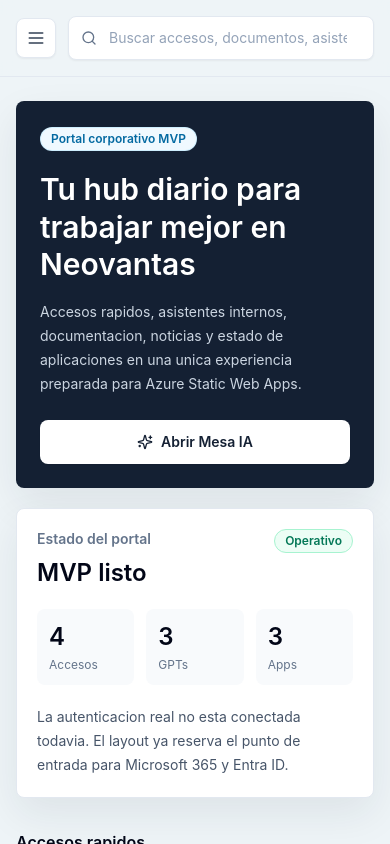
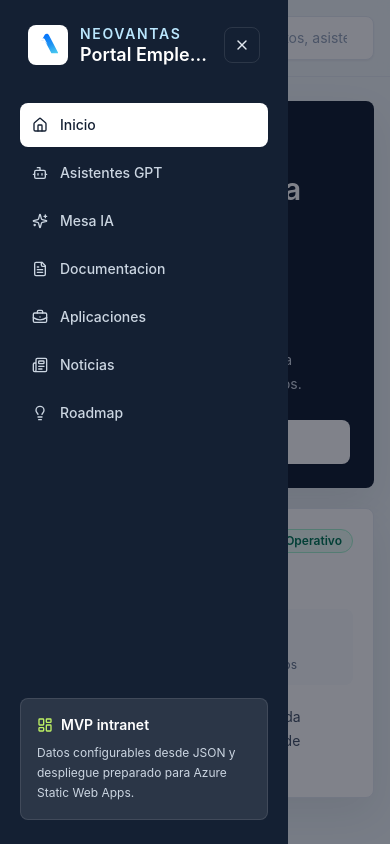
Before and after one commit to NeovantasAdvanced/Intranet, a React (Vite) app: page / in a window 390 px wide. Both pictures are taken after a click on the button "Abrir menu". Shown: the top 844 px of the page. Built offline with nearby package versions, Linux system fonts and the light colour scheme.

Commit message:
Add search and mobile navigation

```diff
--- a/src/components/layout/AppLayout.tsx
+++ b/src/components/layout/AppLayout.tsx
@@ -1,4 +1,5 @@
 import { useState, type ReactNode } from 'react';
+import { PortalSearchProvider } from '../../context/PortalSearchContext';
 import { Header } from './Header';
 import { Sidebar } from './Sidebar';
 
@@ -8,20 +9,45 @@
 
 export function AppLayout({ children }: AppLayoutProps) {
   const [searchValue, setSearchValue] = useState('');
+  const [mobileMenuOpen, setMobileMenuOpen] = useState(false);
 
   return (
+    <PortalSearchProvider searchValue={searchValue} setSearchValue={setSearchValue}>
       <div className="min-h-screen bg-neovantas-mist text-slate-950">
         <div className="flex min-h-screen">
-        <Sidebar />
+          <Sidebar className="hidden lg:flex" />
+
+          <div
+            className={`fixed inset-0 z-40 lg:hidden ${
+              mobileMenuOpen ? '' : 'pointer-events-none'
+            }`}
+            aria-hidden={!mobileMenuOpen}
+          >
+            <button
+              type="button"
+              className={`absolute inset-0 bg-slate-950/50 transition-opacity ${
+                mobileMenuOpen ? 'opacity-100' : 'opacity-0'
+              }`}
+              aria-label="Cerrar menu"
+              onClick={() => setMobileMenuOpen(false)}
+            />
+            <Sidebar
+              className={`relative z-10 flex transition-transform duration-200 ${
+                mobileMenuOpen ? 'translate-x-0' : '-translate-x-full'
+              }`}
+              onClose={() => setMobileMenuOpen(false)}
+              onNavigate={() => setMobileMenuOpen(false)}
+            />
+          </div>
+
           <div className="flex min-w-0 flex-1 flex-col">
-          <Header searchValue={searchValue} onSearchChange={setSearchValue} />
+            <Header onMenuClick={() => setMobileMenuOpen(true)} />
             <main className="min-w-0 flex-1 px-4 py-6 md:px-8 md:py-8">
-            <div className="mx-auto w-full max-w-7xl">
-              {children}
-            </div>
+              <div className="mx-auto w-full max-w-7xl">{children}</div>
             </main>
           </div>
         </div>
       </div>
+    </PortalSearchProvider>
   );
 }
--- a/src/components/layout/Header.tsx
+++ b/src/components/layout/Header.tsx
@@ -1,12 +1,14 @@
 import { Bell, Menu, ShieldCheck, UserRound } from 'lucide-react';
+import { usePortalSearch } from '../../context/PortalSearchContext';
 import { SearchBar } from '../ui/SearchBar';
 
 type HeaderProps = {
-  searchValue: string;
-  onSearchChange: (value: string) => void;
+  onMenuClick: () => void;
 };
 
-export function Header({ searchValue, onSearchChange }: HeaderProps) {
+export function Header({ onMenuClick }: HeaderProps) {
+  const { searchValue, setSearchValue } = usePortalSearch();
+
   return (
     <header className="sticky top-0 z-20 border-b border-slate-200 bg-neovantas-mist/95 px-4 py-4 backdrop-blur md:px-8">
       <div className="flex items-center gap-3">
@@ -14,13 +16,14 @@
           type="button"
           className="focus-ring grid h-10 w-10 place-items-center rounded-lg border border-slate-200 bg-white text-slate-700 shadow-sm lg:hidden"
           aria-label="Abrir menu"
+          onClick={onMenuClick}
         >
           <Menu className="h-5 w-5" aria-hidden="true" />
         </button>
 
         <SearchBar
           value={searchValue}
-          onChange={onSearchChange}
+          onChange={setSearchValue}
           className="max-w-2xl flex-1"
           placeholder="Buscar accesos, documentos, asistentes y noticias"
         />
--- a/src/components/layout/Sidebar.tsx
+++ b/src/components/layout/Sidebar.tsx
@@ -7,6 +7,7 @@
   Lightbulb,
   Newspaper,
   Sparkles,
+  X,
 } from 'lucide-react';
 import neovantasLogo from '../../assets/neovantas-logo-mark.svg';
 
@@ -20,17 +21,36 @@
   { label: 'Roadmap', icon: Lightbulb },
 ];
 
-export function Sidebar() {
+type SidebarProps = {
+  className?: string;
+  onClose?: () => void;
+  onNavigate?: () => void;
+};
+
+export function Sidebar({ className = '', onClose, onNavigate }: SidebarProps) {
   return (
-    <aside className="hidden min-h-screen w-72 shrink-0 flex-col bg-neovantas-navy px-5 py-6 text-white lg:flex">
-      <div className="flex items-center gap-3 px-2">
-        <div className="grid h-10 w-10 place-items-center rounded-lg bg-white">
-          <img src={neovantasLogo} alt="Neovantas" className="h-7 w-7 object-contain" />
+    <aside className={`min-h-screen w-72 shrink-0 flex-col bg-neovantas-navy px-5 py-6 text-white ${className}`}>
+      <div className="flex items-center justify-between gap-3 px-2">
+        <div className="flex min-w-0 items-center gap-3">
+          <div className="grid h-10 w-10 shrink-0 place-items-center rounded-lg bg-white">
+            <img src={neovantasLogo} alt="Neovantas" className="h-7 w-7 object-contain" />
+          </div>
+          <div className="min-w-0">
+            <p className="text-sm font-semibold uppercase tracking-[0.12em] text-sky-200">Neovantas</p>
+            <h1 className="truncate text-lg font-semibold leading-tight">Portal Empleado</h1>
+          </div>
         </div>
-        <div>
-          <p className="text-sm font-semibold uppercase tracking-[0.12em] text-sky-200">Neovantas</p>
-          <h1 className="text-lg font-semibold leading-tight">Portal Empleado</h1>
-        </div>
+
+        {onClose ? (
+          <button
+            type="button"
+            className="focus-ring grid h-9 w-9 shrink-0 place-items-center rounded-lg border border-white/10 text-slate-200 hover:bg-white/10 hover:text-white"
+            aria-label="Cerrar menu"
+            onClick={onClose}
+          >
+            <X className="h-4 w-4" aria-hidden="true" />
+          </button>
+        ) : null}
       </div>
 
       <nav className="mt-9 flex flex-1 flex-col gap-1" aria-label="Navegacion principal">
@@ -41,6 +61,7 @@
             <button
               key={item.label}
               type="button"
+              onClick={onNavigate}
               className={`focus-ring flex h-11 w-full items-center gap-3 rounded-lg px-3 text-left text-sm font-medium transition ${
                 item.active
                   ? 'bg-white text-neovantas-navy shadow-sm'
--- /dev/null
+++ b/src/context/PortalSearchContext.tsx
@@ -0,0 +1,34 @@
+import { createContext, useContext, type ReactNode } from 'react';
+
+type PortalSearchContextValue = {
+  searchValue: string;
+  setSearchValue: (value: string) => void;
+};
+
+const PortalSearchContext = createContext<PortalSearchContextValue | undefined>(undefined);
+
+type PortalSearchProviderProps = PortalSearchContextValue & {
+  children: ReactNode;
+};
+
+export function PortalSearchProvider({
+  children,
+  searchValue,
+  setSearchValue,
+}: PortalSearchProviderProps) {
+  return (
+    <PortalSearchContext.Provider value={{ searchValue, setSearchValue }}>
+      {children}
+    </PortalSearchContext.Provider>
+  );
+}
+
+export function usePortalSearch() {
+  const context = useContext(PortalSearchContext);
+
+  if (!context) {
+    throw new Error('usePortalSearch must be used within PortalSearchProvider');
+  }
+
+  return context;
+}
--- a/src/pages/HomeDashboard.tsx
+++ b/src/pages/HomeDashboard.tsx
@@ -1,3 +1,4 @@
+import { useMemo } from 'react';
 import {
   ArrowRight,
   Bot,
@@ -9,8 +10,10 @@
   LifeBuoy,
   Newspaper,
   Rocket,
+  SearchX,
   Sparkles,
   Users,
+  X,
 } from 'lucide-react';
 import quickLinksData from '../data/quickLinks.json';
 import assistantsData from '../data/assistants.json';
@@ -21,6 +24,7 @@
 import { Badge } from '../components/ui/Badge';
 import { Card } from '../components/ui/Card';
 import { SectionHeader } from '../components/ui/SectionHeader';
+import { usePortalSearch } from '../context/PortalSearchContext';
 import type {
   Assistant,
   DocumentItem,
@@ -47,6 +51,30 @@
   database: Database,
 };
 
+type SearchableValue = string | string[] | undefined;
+
+function normalizeSearch(value: string) {
+  return value
+    .normalize('NFD')
+    .replace(/[\u0300-\u036f]/g, '')
+    .toLowerCase()
+    .trim();
+}
+
+function matchesQuery(query: string, values: SearchableValue[]) {
+  if (!query) {
+    return true;
+  }
+
+  const haystack = normalizeSearch(
+    values
+      .flatMap((value) => (Array.isArray(value) ? value : value ? [value] : []))
+      .join(' '),
+  );
+
+  return haystack.includes(query);
+}
+
 function formatDate(value: string) {
   return new Intl.DateTimeFormat('es-ES', {
     day: '2-digit',
@@ -56,6 +84,49 @@
 }
 
 export function HomeDashboard() {
+  const { searchValue, setSearchValue } = usePortalSearch();
+
+  const searchQuery = normalizeSearch(searchValue);
+  const isSearching = searchQuery.length > 0;
+
+  const filteredContent = useMemo(
+    () => ({
+      quickLinks: quickLinks.filter((item) =>
+        matchesQuery(searchQuery, [item.title, item.description, item.status]),
+      ),
+      assistants: assistants.filter((item) =>
+        matchesQuery(searchQuery, [
+          item.title,
+          item.description,
+          item.owner,
+          item.status,
+          item.tags,
+        ]),
+      ),
+      news: news.filter((item) =>
+        matchesQuery(searchQuery, [item.title, item.excerpt, item.category, item.status]),
+      ),
+      documents: documents.filter((item) =>
+        matchesQuery(searchQuery, [item.title, item.description, item.area, item.status]),
+      ),
+      apps: apps.filter((item) =>
+        matchesQuery(searchQuery, [item.title, item.description, item.owner, item.status]),
+      ),
+      roadmap: roadmap.filter((item) =>
+        matchesQuery(searchQuery, [item.title, item.description, item.quarter, item.status]),
+      ),
+    }),
+    [searchQuery],
+  );
+
+  const totalResults =
+    filteredContent.quickLinks.length +
+    filteredContent.assistants.length +
+    filteredContent.news.length +
+    filteredContent.documents.length +
+    filteredContent.apps.length +
+    filteredContent.roadmap.length;
+
   return (
     <div className="space-y-8">
       <section className="grid gap-5 xl:grid-cols-[minmax(0,1fr)_360px]">
@@ -113,13 +184,50 @@
         </Card>
       </section>
 
+      {isSearching ? (
+        <Card className="flex flex-col gap-4 p-4 sm:flex-row sm:items-center sm:justify-between">
+          <div className="flex min-w-0 items-center gap-3">
+            <div className="grid h-10 w-10 shrink-0 place-items-center rounded-lg bg-sky-50 text-neovantas-blue">
+              <SearchX className="h-5 w-5" aria-hidden="true" />
+            </div>
+            <div className="min-w-0">
+              <p className="text-sm font-semibold text-slate-950">
+                {totalResults === 1 ? '1 resultado encontrado' : `${totalResults} resultados encontrados`}
+              </p>
+              <p className="mt-1 truncate text-sm text-slate-500">Busqueda activa: {searchValue}</p>
+            </div>
+          </div>
+          <button
+            type="button"
+            className="focus-ring inline-flex h-9 items-center justify-center gap-2 rounded-lg border border-slate-200 bg-white px-3 text-sm font-semibold text-slate-700"
+            onClick={() => setSearchValue('')}
+          >
+            <X className="h-4 w-4" aria-hidden="true" />
+            Limpiar
+          </button>
+        </Card>
+      ) : null}
+
+      {isSearching && totalResults === 0 ? (
+        <Card className="p-8 text-center">
+          <div className="mx-auto grid h-12 w-12 place-items-center rounded-lg bg-slate-100 text-slate-500">
+            <SearchX className="h-6 w-6" aria-hidden="true" />
+          </div>
+          <h3 className="mt-4 text-base font-semibold text-slate-950">Sin resultados</h3>
+          <p className="mt-2 text-sm text-slate-600">
+            Prueba con otro termino o limpia la busqueda para ver todo el portal.
+          </p>
+        </Card>
+      ) : null}
+
+      {(!isSearching || filteredContent.quickLinks.length > 0) ? (
       <section>
         <SectionHeader
           title="Accesos rapidos"
           description="Atajos operativos para las tareas mas frecuentes."
         />
         <div className="grid gap-4 md:grid-cols-2 xl:grid-cols-4">
-          {quickLinks.map((item) => {
+          {filteredContent.quickLinks.map((item) => {
             const Icon = iconMap[item.icon as keyof typeof iconMap] ?? ArrowRight;
 
             return (
@@ -139,8 +247,11 @@
           })}
         </div>
       </section>
+      ) : null}
 
+      {(!isSearching || filteredContent.assistants.length > 0 || filteredContent.roadmap.length > 0) ? (
       <section id="mesa-ia" className="grid gap-5 xl:grid-cols-[minmax(0,1fr)_380px]">
+        {(!isSearching || filteredContent.assistants.length > 0) ? (
         <div>
           <SectionHeader
             title="GPTs y asistentes"
@@ -156,7 +267,7 @@
             }
           />
           <div className="grid gap-4 lg:grid-cols-3">
-            {assistants.map((assistant) => (
+            {filteredContent.assistants.map((assistant) => (
               <Card key={assistant.id} className="flex flex-col p-5">
                 <div className="flex items-start justify-between gap-3">
                   <div className="grid h-10 w-10 place-items-center rounded-lg bg-sky-50 text-neovantas-blue">
@@ -183,7 +294,9 @@
             ))}
           </div>
         </div>
+        ) : null}
 
+        {(!isSearching || filteredContent.roadmap.length > 0) ? (
         <Card className="overflow-hidden">
           <div className="border-b border-slate-200 bg-slate-50 px-5 py-4">
             <div className="flex items-center gap-2">
@@ -195,7 +308,7 @@
             </p>
           </div>
           <div className="divide-y divide-slate-200">
-            {roadmap.map((item) => (
+            {filteredContent.roadmap.map((item) => (
               <div key={item.id} className="p-5">
                 <div className="flex items-start justify-between gap-3">
                   <div>
@@ -209,13 +322,17 @@
             ))}
           </div>
         </Card>
+        ) : null}
       </section>
+      ) : null}
 
+      {(!isSearching || filteredContent.news.length > 0 || filteredContent.documents.length > 0) ? (
       <section className="grid gap-5 xl:grid-cols-2">
+        {(!isSearching || filteredContent.news.length > 0) ? (
         <div>
           <SectionHeader title="Noticias" description="Comunicaciones relevantes para el equipo." />
           <div className="space-y-3">
-            {news.map((item) => (
+            {filteredContent.news.map((item) => (
               <Card key={item.id} className="p-4">
                 <div className="flex flex-col gap-3 sm:flex-row sm:items-start sm:justify-between">
                   <div>
@@ -233,11 +350,13 @@
             ))}
           </div>
         </div>
+        ) : null}
 
+        {(!isSearching || filteredContent.documents.length > 0) ? (
         <div>
           <SectionHeader title="Documentacion" description="Recursos versionados y listos para enlazar." />
           <div className="space-y-3">
-            {documents.map((item) => (
+            {filteredContent.documents.map((item) => (
               <Card key={item.id} className="p-4">
                 <div className="flex items-start gap-4">
                   <div className="grid h-10 w-10 shrink-0 place-items-center rounded-lg bg-emerald-50 text-neovantas-teal">
@@ -257,12 +376,15 @@
             ))}
           </div>
         </div>
+        ) : null}
       </section>
+      ) : null}
 
+      {(!isSearching || filteredContent.apps.length > 0) ? (
       <section>
         <SectionHeader title="Aplicaciones internas" description="Servicios conectables en proximas iteraciones." />
         <div className="grid gap-4 md:grid-cols-3">
-          {apps.map((app) => {
+          {filteredContent.apps.map((app) => {
             const Icon = iconMap[app.icon as keyof typeof iconMap] ?? BriefcaseBusiness;
 
             return (
@@ -286,6 +408,7 @@
           })}
         </div>
       </section>
+      ) : null}
     </div>
   );
 }
```
Also changed, not shown: 1 other file (tests, documents, lock files or other folders). Lines whose indentation alone changed are shown as unchanged.
